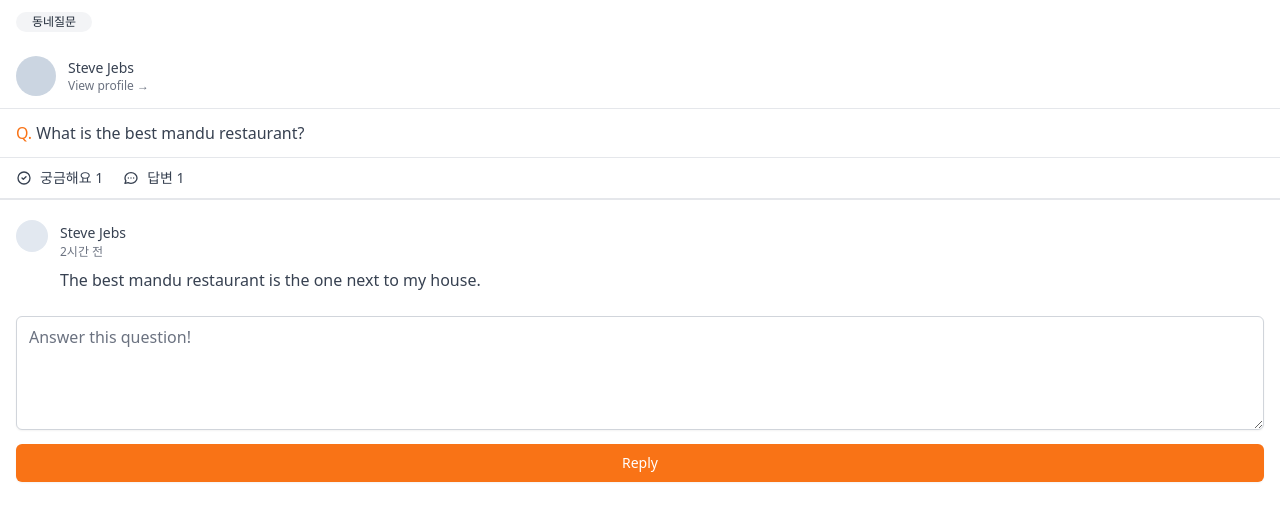
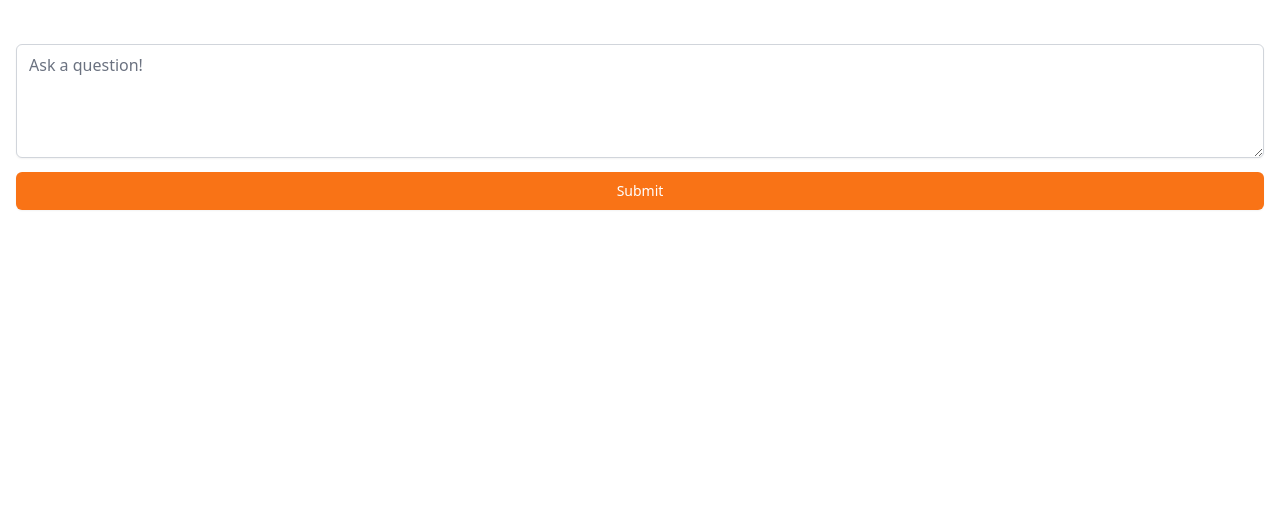
Before and after one commit to helloljho/carrot-market-clone-coding, a Next.js app: page /community/write in a window 1280 px wide. Shown: the top 520 px of the page. Built offline with nearby package versions, Linux system fonts and the light colour scheme.

Commit message:
fix : chats page layout

```diff
--- /dev/null
+++ b/pages/chats.tsx
@@ -0,0 +1,24 @@
+import type { NextPage } from 'next';
+
+const Chats: NextPage = () => {
+  return (
+    <div className="py-10  divide-y-[1px]">
+      {[1, 2, 3, 4, 5].map((item, index) => (
+        <div
+          key={index}
+          className="flex mb-3 px-4 items-center space-x-3 py-3 cursor-pointer"
+        >
+          <div className="w-10 h-10 rounded-full bg-slate-300" />
+          <div>
+            <p className="text-gray-700">Steve Jebs</p>
+            <p className="text-sm text-gray-500 block">
+              See you tomorrow in the coner at 2pm
+            </p>
+          </div>
+        </div>
+      ))}
+    </div>
+  );
+};
+
+export default Chats;
--- a/pages/community/[id].tsx
+++ b/pages/community/[id].tsx
@@ -11,7 +11,7 @@ const CommunityPostDetail: NextPage = () => {
         <div>
           <p className="text-sm font-medium text-gray-700">Steve Jebs</p>
           <p className="text-xs font-medium text-gray-500 block">
-            View profile &rarr;
+            View profile;
           </p>
         </div>
       </div>
--- /dev/null
+++ b/pages/community/write.tsx
@@ -0,0 +1,18 @@
+import type { NextPage } from 'next';
+
+const Write: NextPage = () => {
+  return (
+    <form className="px-4 py-10">
+      <textarea
+        className="mt-1 shadow-sm w-full focus:ring-orange-500 rounded-md border-gray-300 focus:border-orange-500 "
+        rows={4}
+        placeholder="Ask a question!"
+      />
+      <button className="mt-2 w-full bg-orange-500 hover:bg-orange-600 text-white py-2 px-4 border border-transparent rounded-md shadow-sm text-sm font-medium focus:ring-2 focus:ring-offset-2 focus:ring-orange-500 focus:outline-none ">
+        Submit
+      </button>
+    </form>
+  );
+};
+
+export default Write;
```
